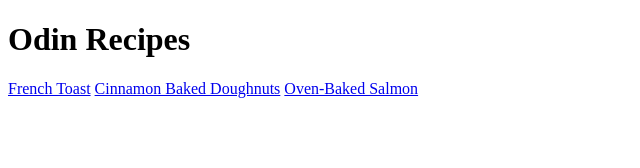
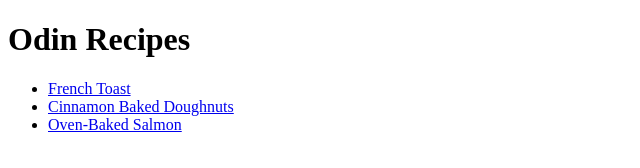
Before and after one commit to NicolasHup/odin-recipes, a plain HTML site: page index.html in a window 1280 px wide. Shown: the whole page, without its empty margins (0-640 px from the left). Drawn offline with Linux system fonts and the light colour scheme.

Commit message:
Edit index.html file (anchor tags)

```diff
--- a/index.html
+++ b/index.html
@@ -9,8 +9,10 @@
 <body>
     <h1>Odin Recipes</h1>
 
-    <a href="/recipes/recipe1.html">French Toast</a>
-    <a href="/recipes/recipe2.html">Cinnamon Baked Doughnuts</a>
-    <a href="/recipes/recipe3.html">Oven-Baked Salmon</a>
+    <ul>
+        <li><a href="/recipes/recipe1.html">French Toast</a></li>
+        <li><a href="/recipes/recipe2.html">Cinnamon Baked Doughnuts</a></li>
+        <li><a href="/recipes/recipe3.html">Oven-Baked Salmon</a></li>
+    </ul>
 </body>
 </html>
```
